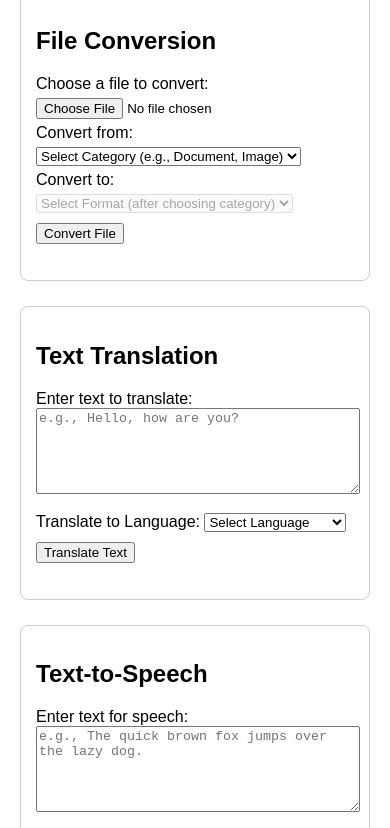
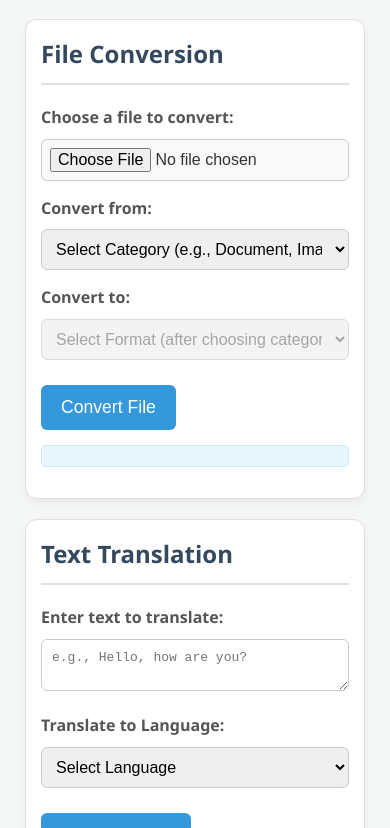
Before and after one commit to lumpha/multi-api-app, a plain HTML site: page index.html in a window 390 px wide. Shown: the part 109-937 px from the top of the page. Drawn offline with Linux system fonts and the light colour scheme.

Commit message:
Refactor CSS for improved styling and layout
Updated styles for body, headings, sections, and form elements to enhance aesthetics and responsiveness.

```diff
--- a/style.css
+++ b/style.css
@@ -1,25 +1,125 @@
 body {
-    font-family: Arial, sans-serif;
-    max-width: 800px;
-    margin: auto;
+    font-family: 'Segoe UI', Tahoma, Geneva, Verdana, sans-serif;
+    max-width: 900px; /* Slightly wider */
+    margin: 20px auto; /* More margin on top/bottom */
     padding: 20px;
+    background-color: #f4f7f6; /* Light background */
+    color: #333;
+    line-height: 1.6;
 }
 
-h1 { text-align: center; }
+h1 {
+    text-align: center;
+    color: #2c3e50;
+    margin-bottom: 30px;
+    font-size: 2.5em;
+}
 
 section {
-    border: 1px solid #ccc;
-    padding: 15px;
-    margin-bottom: 25px;
-    border-radius: 8px;
+    background-color: #ffffff;
+    border: 1px solid #e0e0e0;
+    border-radius: 12px; /* Softer corners */
+    padding: 25px;
+    margin-bottom: 30px;
+    box-shadow: 0 4px 8px rgba(0, 0, 0, 0.05); /* Subtle shadow */
 }
 
-textarea {
-    width: 100%;
-    height: 80px;
-    margin-bottom: 10px;
+h2 {
+    color: #34495e;
+    border-bottom: 2px solid #e0e0e0;
+    padding-bottom: 10px;
+    margin-top: 0;
+    margin-bottom: 20px;
 }
 
-input, select, button {
-    margin: 5px 0;
+label {
+    display: block; /* Each label on its own line */
+    margin-bottom: 8px;
+    font-weight: bold;
+    color: #555;
 }
+
+textarea, input[type="text"], input[type="file"], select {
+    width: calc(100% - 22px); /* Account for padding/border */
+    padding: 10px;
+    margin-bottom: 15px;
+    border: 1px solid #ccc;
+    border-radius: 6px;
+    font-size: 1em;
+    box-sizing: border-box; /* Include padding/border in width */
+}
+
+/* Specific styling for file input to make it consistent */
+input[type="file"] {
+    padding: 8px; /* Slightly less padding */
+    background-color: #f9f9f9;
+}
+
+button {
+    background-color: #3498db; /* Blue button */
+    color: white;
+    padding: 12px 20px;
+    border: none;
+    border-radius: 6px;
+    cursor: pointer;
+    font-size: 1.1em;
+    transition: background-color 0.3s ease, transform 0.2s ease; /* Smooth transitions */
+    margin-top: 10px;
+}
+
+button:hover {
+    background-color: #2980b9;
+    transform: translateY(-2px); /* Slight lift effect */
+}
+
+button:active {
+    transform: translateY(0); /* Press effect */
+}
+
+.status-message {
+    margin-top: 15px;
+    padding: 10px;
+    border-radius: 5px;
+    background-color: #eaf6fd; /* Light blue background for status */
+    color: #2c3e50;
+    font-style: italic;
+    border: 1px solid #d0e9f7;
+}
+
+#downloadLink {
+    display: inline-block; /* Make it block for padding/margin */
+    background-color: #27ae60; /* Green for download */
+    color: white;
+    padding: 10px 15px;
+    border-radius: 6px;
+    text-decoration: none;
+    margin-top: 15px;
+    transition: background-color 0.3s ease;
+}
+
+#downloadLink:hover {
+    background-color: #219d55;
+}
+
+audio {
+    width: 100%;
+    margin-top: 15px;
+}
+
+/* Responsive adjustments */
+@media (max-width: 768px) {
+    body {
+        margin: 15px;
+        padding: 10px;
+    }
+    h1 {
+        font-size: 2em;
+    }
+    section {
+        padding: 15px;
+        margin-bottom: 20px;
+    }
+    textarea, input[type="text"], input[type="file"], select {
+        width: 100%; /* Full width on smaller screens */
+    }
+}
```
